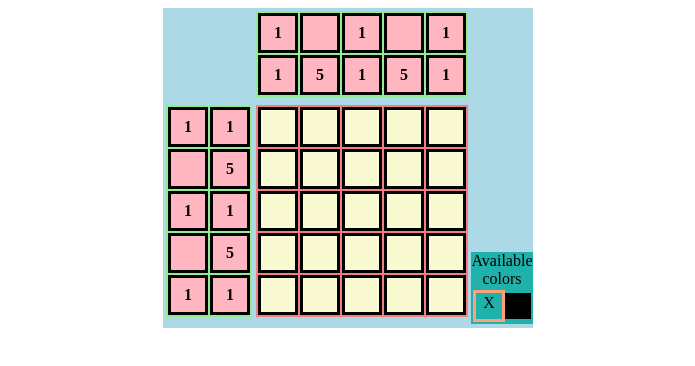
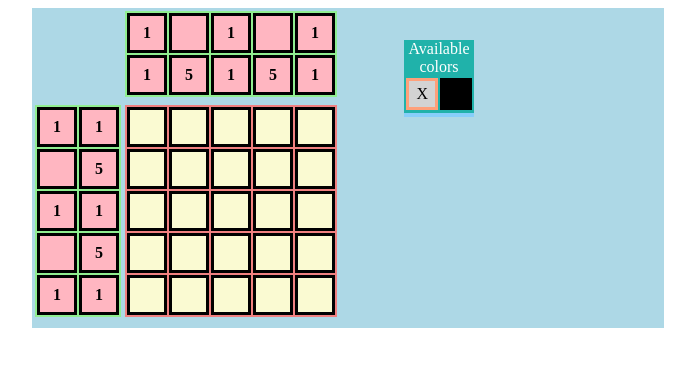
Before and after one commit to khafizovas/japuzzle-frontend, a React (Create React App) app: page / in a window 1280 px wide. Shown: the top 366 px of the page, without its empty margins (292-987 px from the left). Built offline with nearby package versions, Linux system fonts and the light colour scheme.

Commit message:
Styles refactored

```diff
--- a/src/Field/Field.css
+++ b/src/Field/Field.css
@@ -1,7 +1,7 @@
 #game-field {
 	margin: 0 auto;
 
-	width: fit-content;
+	width: 50%;
 
 	background: lightblue;
 }
@@ -9,3 +9,13 @@
 table {
 	display: inline-block;
 }
+
+.sidebar {
+	display: inline-block;
+	position: absolute;
+
+	top: 5%;
+	margin-left: 5%;
+
+	background: lightskyblue;
+}
--- a/src/Field/Field.js
+++ b/src/Field/Field.js
@@ -30,11 +30,13 @@ const Field = (props) => {
 				</tbody>
 			</table>
 
-			<Palette
-				selectedColor={props.selectedColor}
-				colors={props.colors}
-				selectColor={props.selectColor}
-			/>
+			<aside className='sidebar'>
+				<Palette
+					selectedColor={props.selectedColor}
+					colors={props.colors}
+					selectColor={props.selectColor}
+				/>
+			</aside>
 		</div>
 	);
 };
--- a/src/Palette/Palette.css
+++ b/src/Palette/Palette.css
@@ -1,12 +1,19 @@
 #palette {
+	padding: 0.5%;
+
 	background: lightseagreen;
 }
 
+#palette caption {
+	color: white;
+}
+
 .palette-cell {
-	display: inline-block;
-
 	width: 1.5em;
 	height: 1.5em;
+
+	border: solid;
+	background: lightgray;
 
 	text-align: center;
 	cursor: pointer;
--- a/src/Palette/Palette.js
+++ b/src/Palette/Palette.js
@@ -12,8 +12,9 @@ const Palette = (props) => {
 						onClick={() => props.selectColor('')}>
 						X
 					</td>
-					{props.colors.map((color) => (
+					{props.colors.map((color, i) => (
 						<td
+							key={i}
 							style={{ background: color }}
 							className='palette-cell'
 							id={props.selectedColor === color ? 'selected-color' : ''}
```
